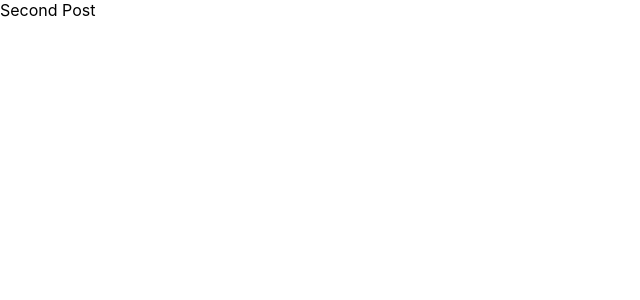
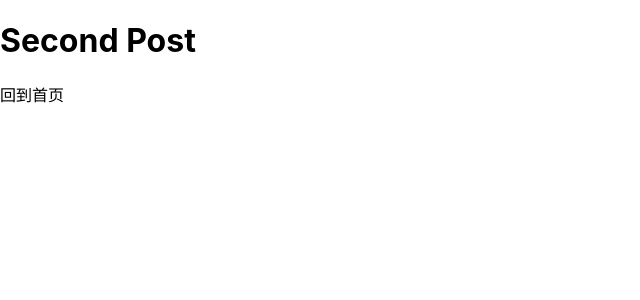
Before and after one commit to Knight174/nextjs-wku94g, a Next.js app: page /posts/second-post in a window 1280 px wide. Shown: the top 300 px of the page, without its empty margins (0-640 px from the left). Built offline with nearby package versions, Linux system fonts and the light colour scheme.

Commit message:
Add Second Post Link

```diff
--- a/pages/index.js
+++ b/pages/index.js
@@ -15,6 +15,8 @@ export default function Home() {
         </h1>
         <h3>
           <Link href="/posts/first-post">First Post</Link>
+          <br />
+          <Link href="/posts/second-post">Second Post</Link>
         </h3>
         <p className={styles.description}>
           Get started by editing{' '}
--- a/pages/posts/first-post.js
+++ b/pages/posts/first-post.js
@@ -1,4 +1,3 @@
-import React from 'react';
 import Link from 'next/link';
 
 export default function X() {
--- a/pages/posts/second-post.js
+++ b/pages/posts/second-post.js
@@ -1,3 +1,10 @@
+import Link from 'next/link';
+
 export default function Y() {
-  return <div>Second Post</div>;
+  return (
+    <div>
+      <h1>Second Post</h1>
+      <Link href="/">回到首页</Link>
+    </div>
+  );
 }
```
